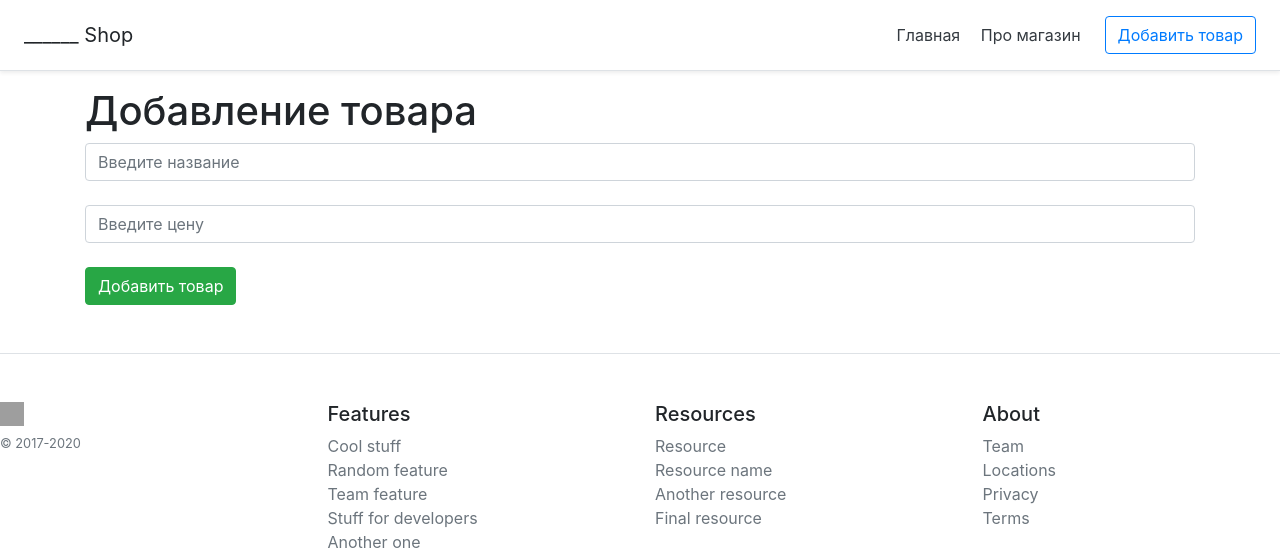
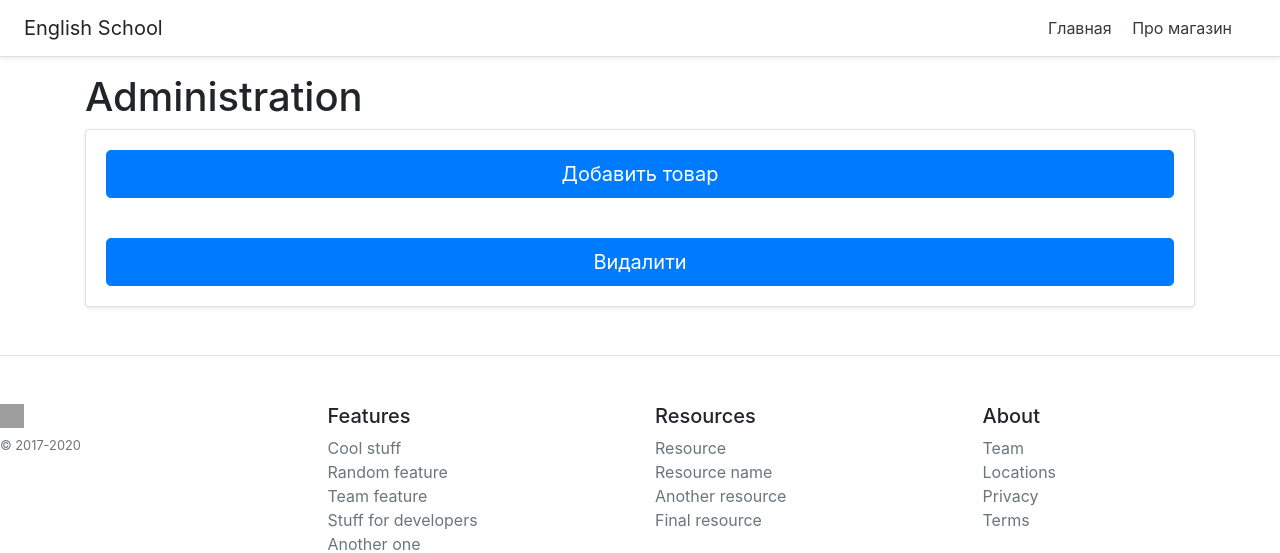
Before and after one commit to lipskydan/WEB_SITE_PYTHON_FLASK, a Flask app: page /create in a window 1280 px wide. Shown: the top 553 px of the page. Run offline with Flask 2, Linux system fonts and the light colour scheme; some libraries are stand-ins or nearby versions; grey boxes are pictures that could not be loaded.

Commit message:
add admin

```diff
--- a/App/templates/base.html
+++ b/App/templates/base.html
@@ -10,12 +10,12 @@
 </head>
 <body>
     <div class="d-flex flex-column flex-md-row align-items-center p-3 px-md-4 mb-3 bg-white border-bottom shadow-sm">
-  <h5 class="my-0 mr-md-auto font-weight-normal">______ Shop</h5>
+  <h5 class="my-0 mr-md-auto font-weight-normal">English School</h5>
   <nav class="my-2 my-md-0 mr-md-3">
     <a class="p-2 text-dark" href="/">Главная</a>
     <a class="p-2 text-dark" href="/about">Про магазин</a>
   </nav>
-  <a class="btn btn-outline-primary" href="/create">Добавить товар</a>
+<!--  <a class="btn btn-outline-primary" href="/create">Добавить товар</a>-->
 </div>
 
     {% block body %}{% endblock %}
--- a/App/templates/create.html
+++ b/App/templates/create.html
@@ -6,11 +6,19 @@
 
 {% block body %}
 <div class="container">
-    <h1>Добавление товара</h1>
-    <form method="post">
-        <input type="text" class="form-control" name="title" id="title" placeholder="Введите название"><br>
-        <input type="number" class="form-control" name="price" id="price" placeholder="Введите цену"><br>
-        <button class="btn btn-success" type="submit">Добавить товар</button>
-    </form>
+    <h1>Administration</h1>
+
+    <div class="card mb-4 shadow-sm">
+        <div class="card-body">
+<!--        <button type="button" class="btn btn-lg btn-block btn-primary" data-href-template="/addItem">Добавити</button>-->
+              <a class="btn btn-lg btn-block btn-primary" href="/addItem">Добавить товар</a>
+        </div>
+        <div class="card-body">
+            <button type="button" class="btn btn-lg btn-block btn-primary">Видалити</button>
+        </div>
+    </div>
+
+
+
 </div>
 {% endblock %}
```
Also changed, not shown: App/templates/index.html (+4 -31 lines), App/shop.db, App/templates/static/logo.jpg (added).
